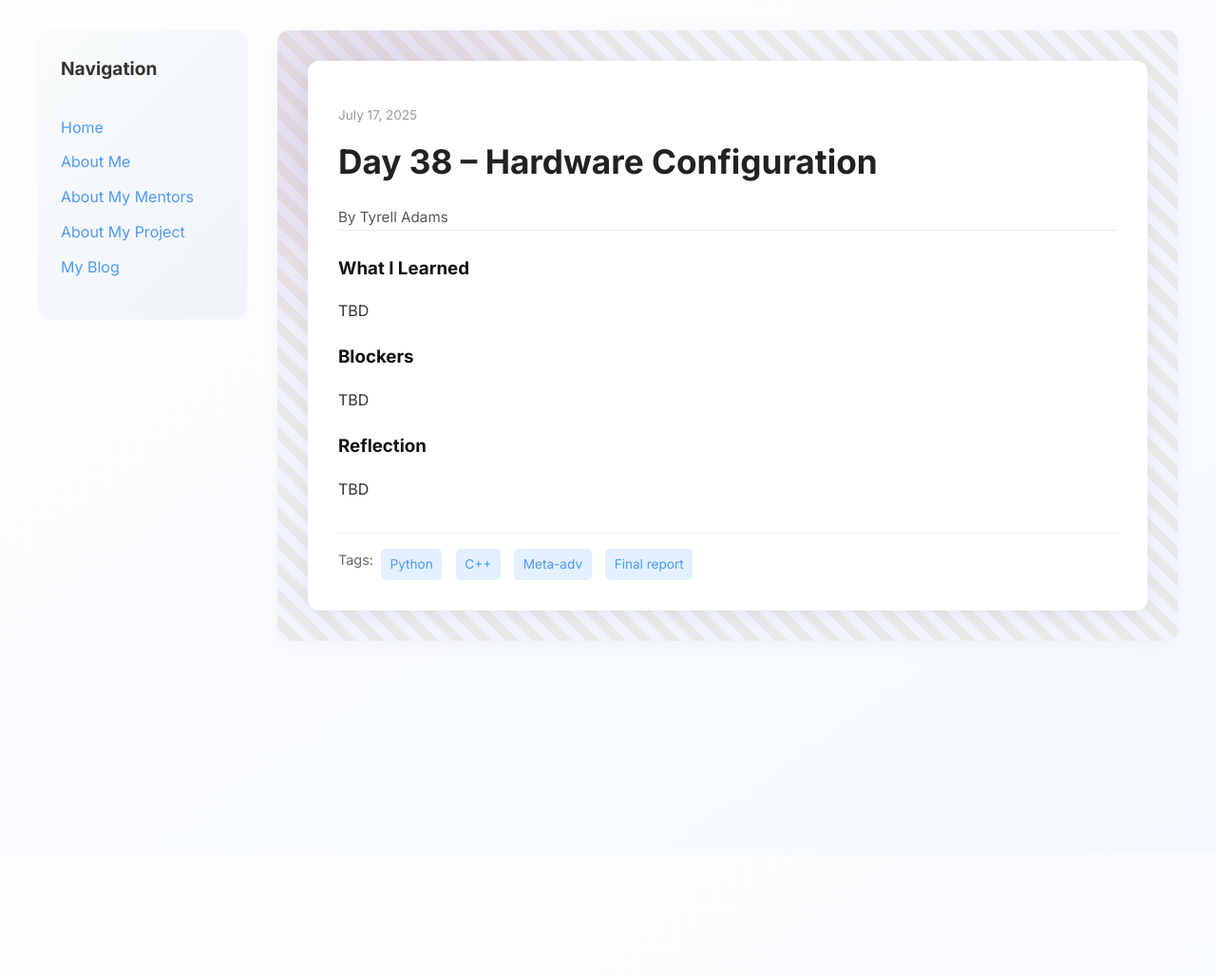
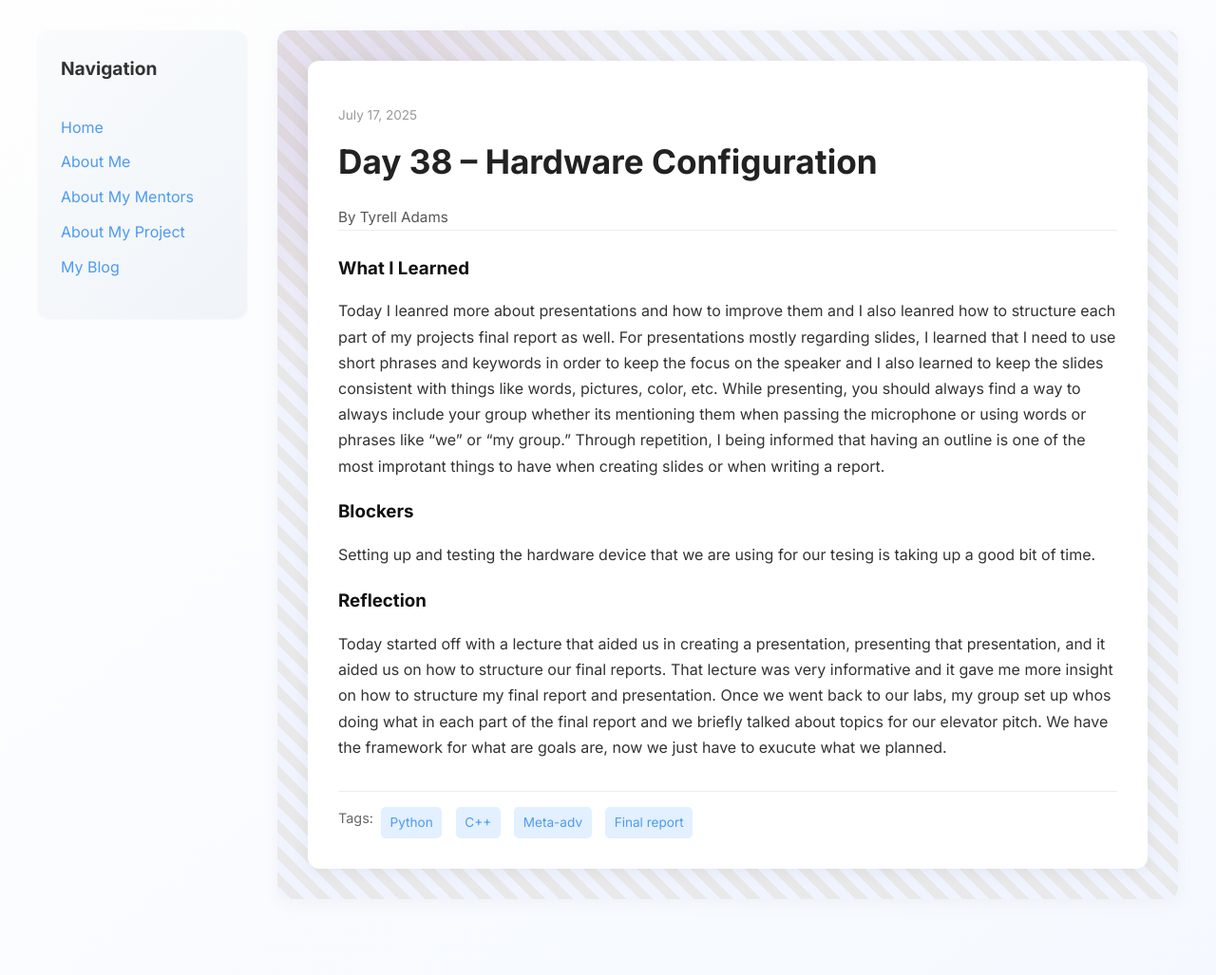
Before and after one commit to Tyrell-Adams/Tyrell-Adams.github.io, a Jekyll site: the page built from _posts/2025-07-17-day-38.md, in a window 1280 px wide. Shown: the whole page at 95% size. Built offline with Jekyll 4.4.1, drawn with Linux system fonts in a browser that asks for light colours; before the commit the page ends 900 px from its top, so only the background shows below that.

Commit message:
Update 2025-07-17-day-38.md

```diff
--- a/_posts/2025-07-17-day-38.md
+++ b/_posts/2025-07-17-day-38.md
@@ -7,9 +7,9 @@ permalink: /day38.html
 tags: ["Python", "C++", "Meta-adv", "Final report"]
 
 what_i_learned: |
-  TBD
+  Today I leanred more about presentations and how to improve them and I also leanred how to structure each part of my projects final report as well. For presentations mostly regarding slides, I learned that I need to use short phrases and keywords in order to keep the focus on the speaker and I also learned to keep the slides consistent with things like words, pictures, color, etc. While presenting, you should always find a way to always include your group whether its mentioning them when passing the microphone or using words or phrases like "we" or "my group." Through repetition, I being informed that having an outline is one of the most improtant things to have when creating slides or when writing a report.
 blockers: |
-  TBD
+  Setting up and testing the hardware device that we are using for our tesing is taking up a good bit of time.
 reflection: |
-  TBD
+  Today started off with a lecture that aided us in creating a presentation, presenting that presentation, and it aided us on how to structure our final reports. That lecture was very informative and it gave me more insight on how to structure my final report and presentation. Once we went back to our labs, my group set up whos doing what in each part of the final report and we briefly talked about topics for our elevator pitch. We have the framework for what are goals are, now we just have to exucute what we planned.
 ---
```
